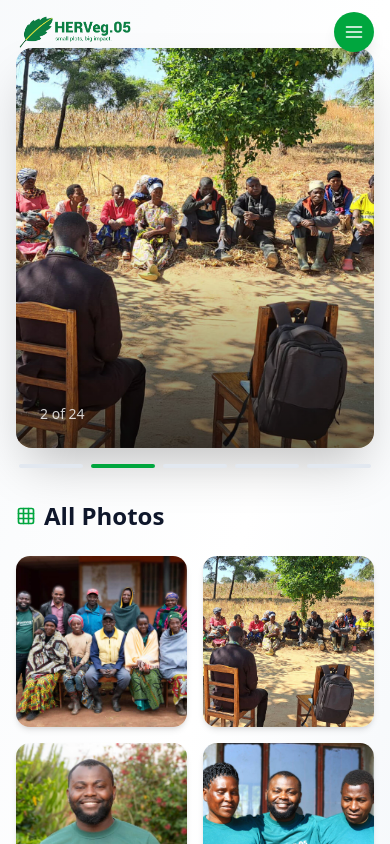
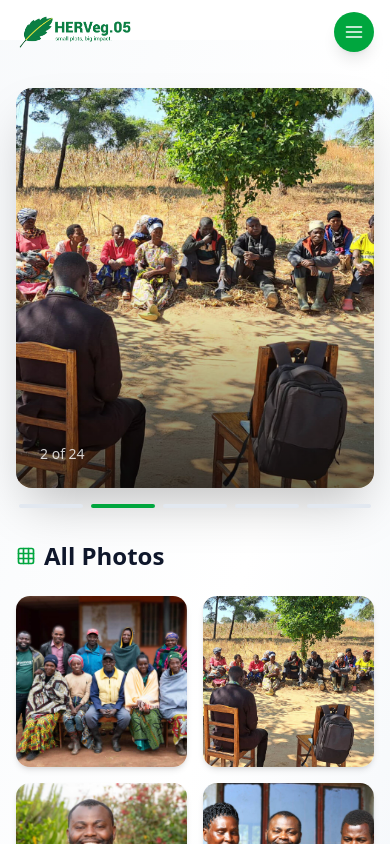
Before and after one commit to Mhando-Z/HervegWeb, a Next.js app: page /gallery in a window 390 px wide. Shown: the top 844 px of the page. Built offline with nearby package versions, Linux system fonts and the light colour scheme; a web font is replaced by a local one.

Commit message:
Phase One

```diff
--- a/src/app/gallery/page.jsx
+++ b/src/app/gallery/page.jsx
@@ -232,7 +232,7 @@ function Gallery() {
   };
 
   return (
-    <div className="min-h-screen bg-linear-to-br from-slate-50 via-white to-slate-100 py-12 px-4 sm:px-6 lg:px-8">
+    <div className="min-h-screen bg-linear-to-br mt-10 md:mt-0 from-slate-50 via-white to-slate-100 py-12 px-4 sm:px-6 lg:px-8">
       <div className="container mx-auto md:mt-20">
         <motion.div
           initial="hidden"
```
